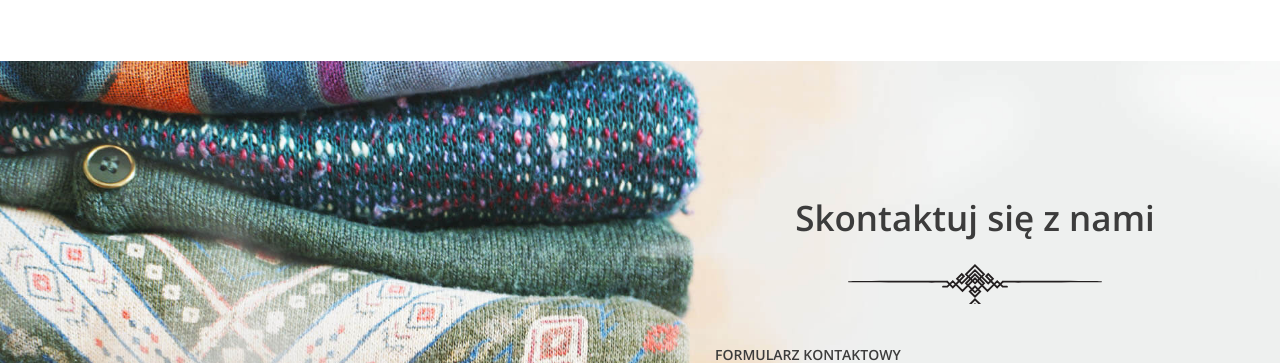
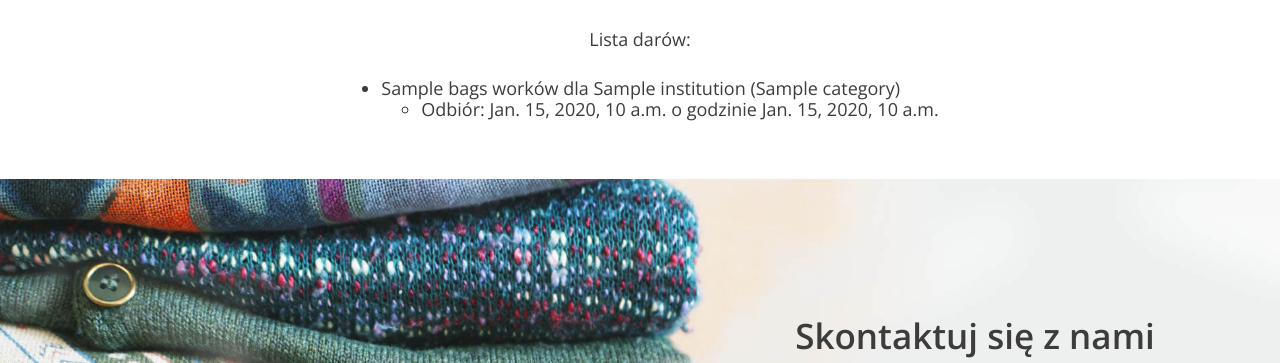
Before and after one commit to DamianFilimowski/Donate, a Django app: template accounts/templates/accounts/profile.html in a window 1280 px wide. Shown: the part 490-853 px from the top of the page. Run offline with Django 3.2, Linux system fonts and the light colour scheme; the template is opened without the code that fills it: most values are stand-ins (such as "Sample title", 1, 10 or a date in 2020).

Commit message:
donation list in profile

```diff
--- a/accounts/templates/accounts/profile.html
+++ b/accounts/templates/accounts/profile.html
@@ -11,6 +11,20 @@
       <h1>Imie: {{ user.first_name }}</h1>
         <h1>Nazwisko: {{ user.last_name }}</h1>
         <h1>Email: {{ user.email }}</h1>
+        {% if donations %}
+            <p style="font-size: 18px;"> Lista darów:</p>
+        <ul>
+        {% for donation in donations %}
+            <li style="font-size: 18px;">{{ donation.bags }} worków dla {{ donation.institution.name }}
+            ({% for category in donation.categories.all %}{{ category.name }}{% if not forloop.last %}, {% endif %}{% endfor %})
+            </li>
+            <ul><li style="font-size: 18px;">
+                Odbiór: {{ donation.pick_up_date }} o godzinie {{ donation.pick_up_time }}
+            </li></ul>
 
+        {% endfor %}
+
+        </ul>
+        {% endif %}
     </section>
   {% endblock %}
--- a/accounts/views.py
+++ b/accounts/views.py
@@ -5,6 +5,7 @@ from django.views import View
 
 from accounts.forms import AddUserModelForm
 from accounts.models import CustomUser
+from charity.models import Donation
 
 
 # Create your views here.
@@ -51,4 +52,5 @@ class LogoutView(View):
 class ProfileView(LoginRequiredMixin, View):
 
     def get(self, request):
-        return render(request, 'accounts/profile.html')
+        donations = Donation.objects.filter(user=request.user)
+        return render(request, 'accounts/profile.html', {'donations': donations})
```
